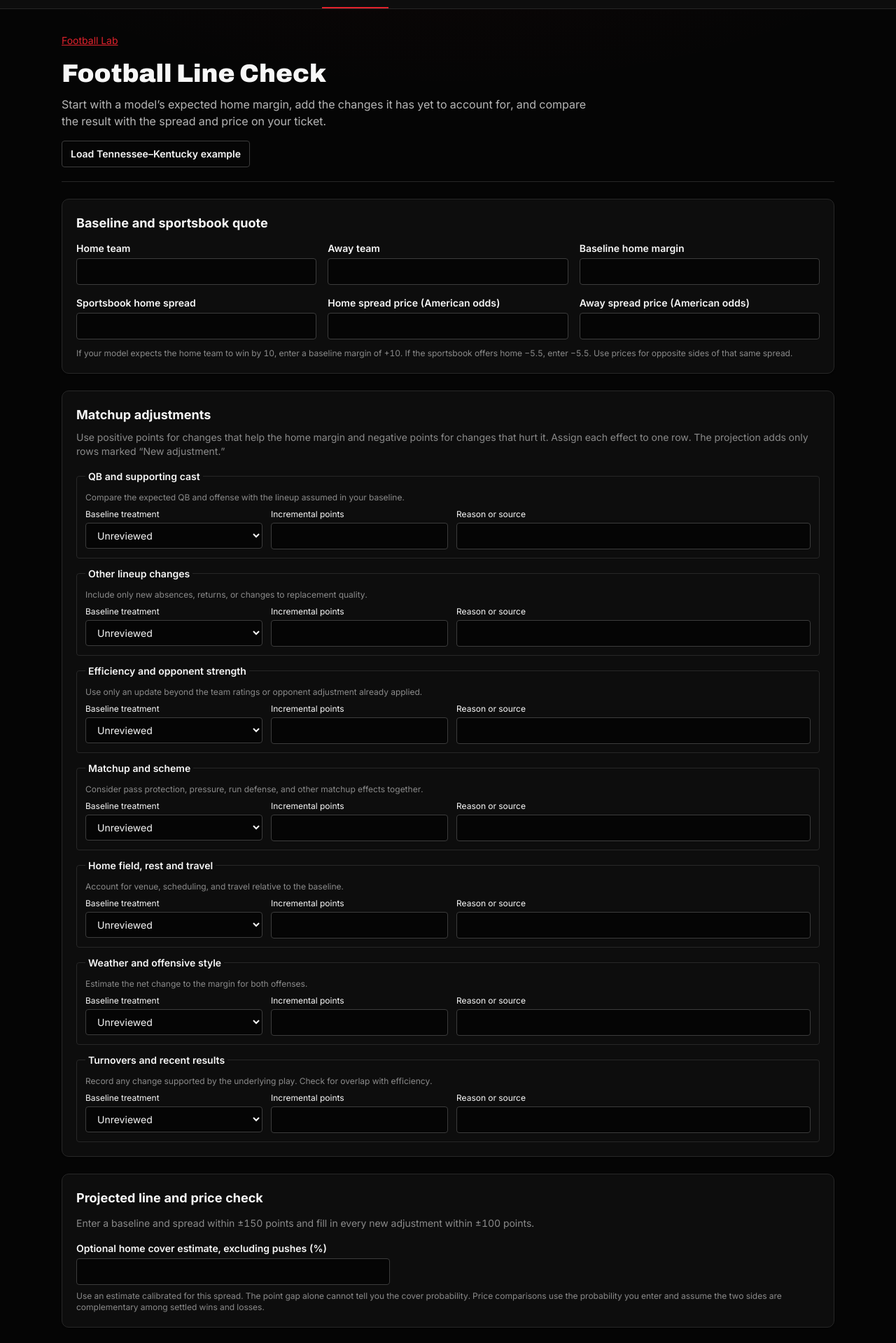
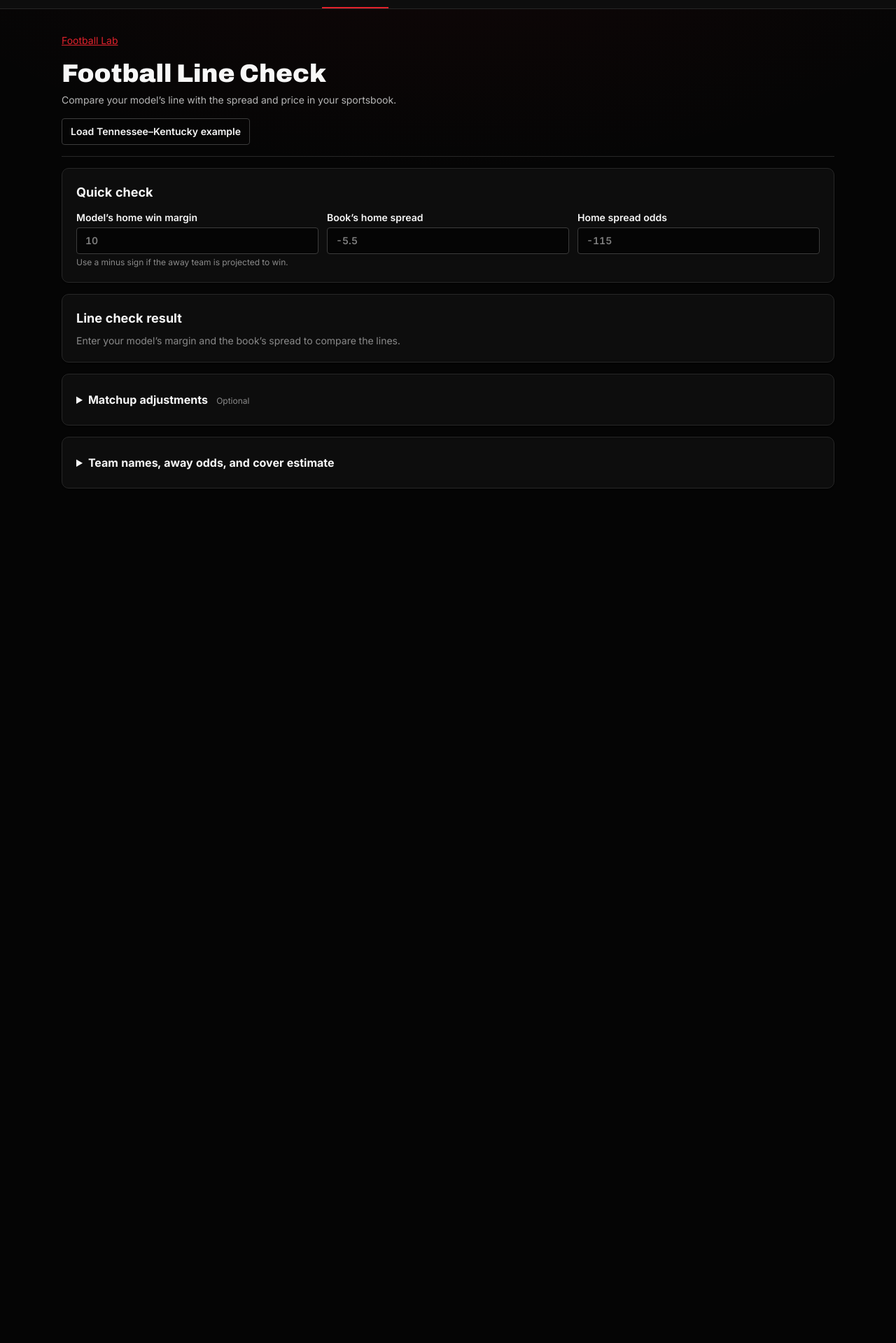
Before and after one commit to Mullins-Creative-Co/dirtiq, a Next.js app: page /football/line-check in a window 1280 px wide. Shown: the part 81-2000 px from the top of the page at 70% size. After the commit the page ends 891 px from the top, so only its background shows below. Built offline with nearby package versions, Linux system fonts and the light colour scheme.

Commit message:
Simplify the football line check on mobile

```diff
--- a/src/components/football/line-check.tsx
+++ b/src/components/football/line-check.tsx
@@ -16,7 +16,7 @@ type Status = 'unknown' | 'included' | 'change';
 type Adjustment = { status: Status; points: string; reason: string };
 const blank = { home: '', away: '', baseline: '', homeSpread: '', homeOdds: '', awayOdds: '', probability: '' };
 const blankFactors = () => factors.map((): Adjustment => ({ status: 'unknown', points: '', reason: '' }));
-const input = 'mt-1 w-full rounded border border-border-strong bg-background px-3 py-2 text-sm text-foreground';
+const input = 'mt-1 w-full rounded border border-border-strong bg-background px-3 py-2 text-base text-foreground sm:text-sm';
 const signed = (n: number) => `${n > 0 ? '+' : ''}${n.toFixed(1)}`;
 const pct = (n: number) => `${(100 * n).toFixed(1)}%`;
 
@@ -40,13 +40,15 @@ export function LineCheck() {
   const spread = number(fields.homeSpread, 150);
   const changes = adjustments.map(a => a.status === 'change' ? number(a.points, 100) : 0);
   const total = changes.reduce<number>((sum, delta) => sum + (delta ?? 0), 0);
-  const projection = baseline === null || changes.includes(null) ? null : baseline + total;
+  const incomplete = changes.includes(null);
+  const projection = baseline === null || incomplete ? null : baseline + total;
   const gap = projection === null || spread === null ? null : projection + spread;
   const home = fields.home.trim() || 'Home';
   const away = fields.away.trim() || 'Away';
   const probability = number(fields.probability, 100);
   const homeProbability = probability !== null && probability >= 0 ? probability / 100 : null;
   const unknown = adjustments.filter(a => a.status === 'unknown').length;
+  const changed = adjustments.filter(a => a.status === 'change').length;
 
   function edit(key: keyof typeof blank, value: string) {
     setFields(current => ({ ...current, [key]: value }));
@@ -56,10 +58,16 @@ export function LineCheck() {
     setAdjustments(current => current.map((a, i) => i === index ? { ...a, ...patch } : a));
   }
 
-  return <div className="space-y-6">
-    <header className="mt-4 border-b border-border pb-5">
+  const summary = 'cursor-pointer py-1 text-base font-bold';
+  const sides = [{ name: home, line: spread, rawPrice: fields.homeOdds, p: homeProbability }];
+  if (fields.awayOdds.trim()) {
+    sides.push({ name: away, line: spread === null ? null : -spread, rawPrice: fields.awayOdds, p: homeProbability === null ? null : 1 - homeProbability });
+  }
+
+  return <div className="space-y-4">
+    <header className="mt-4 border-b border-border pb-4">
       <h1 className="font-display text-4xl font-black">Football Line Check</h1>
-      <p className="mt-3 max-w-3xl text-muted-strong">Start with a model’s expected home margin, add the changes it has yet to account for, and compare the result with the spread and price on your ticket.</p>
+      <p className="mt-2 text-sm text-muted-strong">Compare your model’s line with the spread and price in your sportsbook.</p>
       <button type="button" className="mt-4 rounded border border-border-strong px-3 py-2 text-sm font-semibold" onClick={() => {
         setFields({ ...blank, home: 'Tennessee', away: 'Kentucky', baseline: '10', homeSpread: '-5.5', homeOdds: '-115', awayOdds: '-105' });
         setAdjustments(blankFactors());
@@ -68,22 +76,47 @@ export function LineCheck() {
       {example && <p className="mt-2 text-xs text-muted">November 7, 2026 example using the published SP+ margin and the FanDuel Research snapshot discussed earlier. Update the quote and assumptions for your scenario.</p>}
     </header>
 
-    <section className="panel p-5">
-      <h2 className="text-lg font-bold">Baseline and sportsbook quote</h2>
-      <div className="mt-3 grid gap-4 sm:grid-cols-2 lg:grid-cols-3">
-        {([
-          ['home', 'Home team', 'text'], ['away', 'Away team', 'text'],
-          ['baseline', 'Baseline home margin', 'number'], ['homeSpread', 'Sportsbook home spread', 'number'],
-          ['homeOdds', 'Home spread price (American odds)', 'number'], ['awayOdds', 'Away spread price (American odds)', 'number'],
-        ] as const).map(([key, label, type]) => <label key={key} className="text-sm font-semibold">{label}
-          <input className={input} type={type} step="any" value={fields[key]} onChange={e => edit(key, e.target.value)} />
-        </label>)}
+    <section className="panel p-4 sm:p-5">
+      <h2 className="text-lg font-bold">Quick check</h2>
+      <div className="mt-3 grid grid-cols-2 gap-3 sm:grid-cols-3">
+        <label className="col-span-2 text-sm font-semibold sm:col-span-1">Model’s home win margin
+          <input className={input} type="number" step="any" placeholder="10" value={fields.baseline} onChange={e => edit('baseline', e.target.value)} />
+          <span className="mt-1 block text-xs font-normal text-muted">Use a minus sign if the away team is projected to win.</span>
+        </label>
+        <label className="text-sm font-semibold">Book’s home spread
+          <input className={input} type="number" step="any" placeholder="-5.5" value={fields.homeSpread} onChange={e => edit('homeSpread', e.target.value)} />
+        </label>
+        <label className="text-sm font-semibold">Home spread odds
+          <input className={input} type="number" step="1" placeholder="-115" value={fields.homeOdds} onChange={e => edit('homeOdds', e.target.value)} />
+        </label>
       </div>
-      <p className="mt-3 text-xs text-muted">If your model expects the home team to win by 10, enter a baseline margin of +10. If the sportsbook offers home −5.5, enter −5.5. Use prices for opposite sides of that same spread.</p>
     </section>
 
-    <section className="panel p-5">
-      <h2 className="text-lg font-bold">Matchup adjustments</h2>
+    <section className="panel p-4 sm:p-5" aria-live="polite">
+      <h2 className="text-lg font-bold">Line check result</h2>
+      {gap === null || projection === null ? <p className="mt-2 text-sm text-muted">{incomplete ? 'Enter points for every new matchup adjustment.' : 'Enter your model’s margin and the book’s spread to compare the lines.'}</p> : <>
+        <p className="mt-2 font-display text-2xl font-black">{home} {signed(-projection)} <span className="text-base text-muted">projected</span></p>
+        <p className="mt-1 text-sm">{Math.abs(gap) < .05 ? 'The model and book are on the same line to one decimal place.' : `The projection leans ${gap > 0 ? home : away} by ${Math.abs(gap).toFixed(1)} points against the book’s spread.`}</p>
+        {unknown > 0 && <p className="mt-1 text-xs text-muted">{unknown} matchup factors still unreviewed.</p>}
+      </>}
+      {sides.some(side => side.rawPrice.trim()) && <div className="mt-3 grid gap-3 sm:grid-cols-2">
+        {sides.map((side, i) => {
+          const quote = price(side.rawPrice);
+          const expected = quote && side.p !== null && side.line !== null ? side.p * quote.profit - (1 - side.p) : null;
+          return <div key={i} className="rounded border border-border p-3">
+            <h3 className="text-sm font-semibold">{side.name}{side.line === null ? '' : ` ${signed(side.line)}`}</h3>
+            <p className="mt-1 text-sm">{quote ? `${pct(quote.breakEven)} cover probability to break even` : 'Enter American odds like −110 or +105.'}</p>
+            {expected !== null && side.p !== null && <>
+              <p className="mt-2 text-sm font-semibold">{Math.abs(expected) < 1e-9 ? 'At break-even' : expected > 0 ? 'Above break-even' : 'Below break-even'} using your estimate of {pct(side.p)}.</p>
+              <p className="mt-1 text-xs text-muted">Expected return per non-push stake {pct(expected)}.</p>
+            </>}
+          </div>;
+        })}
+      </div>}
+    </section>
+
+    <details className="panel p-4 sm:p-5">
+      <summary className={summary}>Matchup adjustments <span className="ml-2 text-xs font-normal text-muted">{incomplete ? 'Points needed' : changed ? `${changed} added · ${signed(total)} pts` : 'Optional'}</span></summary>
       <p className="mt-2 text-sm text-muted">Use positive points for changes that help the home margin and negative points for changes that hurt it. Assign each effect to one row. The projection adds only rows marked “New adjustment.”</p>
       <div className="mt-4 space-y-3">
         {factors.map(([label, help], i) => {
@@ -101,34 +134,21 @@ export function LineCheck() {
           </fieldset>;
         })}
       </div>
-    </section>
+    </details>
 
-    <section className="panel p-5" aria-live="polite">
-      <h2 className="text-lg font-bold">Projected line and price check</h2>
-      {gap === null || projection === null ? <p className="mt-3 text-sm text-muted">Enter a baseline and spread within ±150 points and fill in every new adjustment within ±100 points.</p> : <>
-        <p className="mt-3 font-display text-2xl font-black">{home} projected spread {signed(-projection)}</p>
-        <p className="mt-2 text-sm text-muted">Baseline home margin {signed(baseline!)} · Combined changes {signed(total)} · Book home spread {signed(spread!)}</p>
-        <p className="mt-2 text-sm">{Math.abs(gap) < .05 ? 'The projected line matches the book to one decimal place.' : `The projection favors ${gap > 0 ? home : away} against the spread by ${Math.abs(gap).toFixed(1)} points.`} {unknown > 0 && `${unknown} matchup factors are still unreviewed.`}</p>
-      </>}
-      <label className="mt-4 block max-w-md text-sm font-semibold">Optional home cover estimate, excluding pushes (%)
-        <input className={input} type="number" min="0" max="100" step="any" value={fields.probability} onChange={e => edit('probability', e.target.value)} />
-      </label>
-      <p className="mt-2 text-xs text-muted">Use an estimate calibrated for this spread. The point gap alone cannot tell you the cover probability. Price comparisons use the probability you enter and assume the two sides are complementary among settled wins and losses.</p>
+    <details className="panel p-4 sm:p-5">
+      <summary className={summary}>Team names, away odds, and cover estimate</summary>
+      <div className="mt-3 grid gap-3 sm:grid-cols-2">
+        {([
+          ['home', 'Home team', 'text'], ['away', 'Away team', 'text'],
+          ['awayOdds', 'Away odds for the opposite spread', 'number'],
+          ['probability', 'Estimated home cover probability (%)', 'number'],
+        ] as const).map(([key, label, type]) => <label key={key} className="text-sm font-semibold">{label}
+          <input className={input} type={type} step="any" value={fields[key]} onChange={e => edit(key, e.target.value)} />
+        </label>)}
+      </div>
+      <p className="mt-2 text-xs text-muted">Use a calibrated cover estimate for this exact spread, excluding pushes. The points difference alone can’t tell you the cover probability.</p>
       {fields.probability && homeProbability === null && <p className="mt-2 text-xs text-amber-200">Enter a percentage from 0 to 100.</p>}
-      {spread !== null && <div className="mt-4 grid gap-3 sm:grid-cols-2">
-        {([{ name: home, line: spread, rawPrice: fields.homeOdds, p: homeProbability }, { name: away, line: -spread, rawPrice: fields.awayOdds, p: homeProbability === null ? null : 1 - homeProbability }]).map((side, i) => {
-          const quote = price(side.rawPrice);
-          const expected = quote && side.p !== null ? side.p * quote.profit - (1 - side.p) : null;
-          return <div key={i} className="rounded border border-border p-4">
-            <h3 className="font-semibold">{side.name} {signed(side.line)}</h3>
-            <p className="mt-2 text-sm">{quote ? `${pct(quote.breakEven)} cover probability to break even` : 'Enter a valid American price, such as −110 or +105.'}</p>
-            {expected !== null && quote && side.p !== null && <>
-              <p className="mt-2 text-sm font-semibold">{Math.abs(expected) < 1e-9 ? 'At break-even' : expected > 0 ? 'Above break-even' : 'Below break-even'} using your estimate of {pct(side.p)}.</p>
-              <p className="mt-1 text-xs text-muted">Expected return per non-push stake {pct(expected)}.</p>
-            </>}
-          </div>;
-        })}
-      </div>}
-    </section>
+    </details>
   </div>;
 }
```
